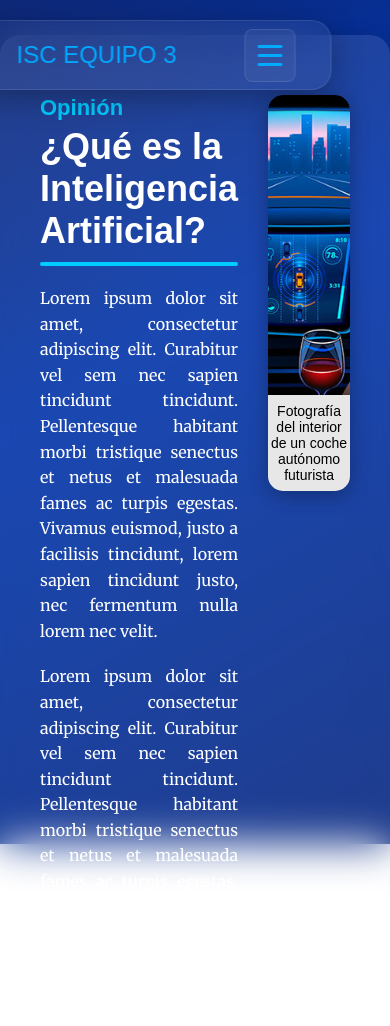
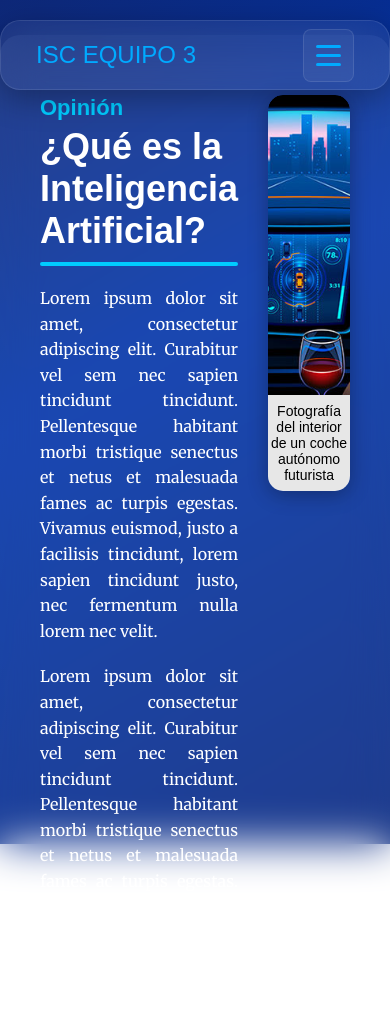
Before and after one commit to AngelChavezG/MiPaginaWeb, a plain HTML site: page index.html in a window 390 px wide. Shown: the top 1026 px of the page. Drawn offline with Linux system fonts and the light colour scheme; a web font is replaced by a local one.

Commit message:
Add files via upload

```diff
--- a/css/components.css
+++ b/css/components.css
@@ -290,9 +290,9 @@ input[type="checkbox"] {
   .glass-header {
   position: fixed;
   top: 0;
-  left: 40%;
+  left: 50%;
   transform: translateX(-50%);
-  width: 90%;
+  width: 100%;
   max-width: 1200px;   /* igual que las secciones */
   margin-top: 20px;
   padding: 0 35px;
```
